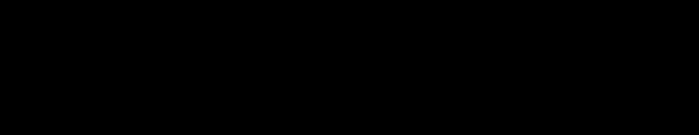
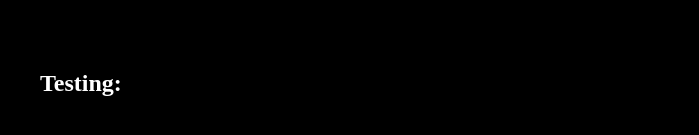
Before and after one commit to ariveroi/nextjs-amplify, a Next.js app: page /env in a window 1280 px wide. Shown: the part 173-308 px from the top of the page, without its empty margins (0-699 px from the left). Built offline with nearby package versions, Linux system fonts and the light colour scheme.

Commit message:
testing branch

```diff
--- a/pages/env.jsx
+++ b/pages/env.jsx
@@ -6,7 +6,7 @@
   return (
     <PageLayout title="News App - Env Varibales" header="Env Varibales">
       <section className={styles.container}>
-        <h1>{env}</h1>
+        <h1>Testing: {env}</h1>
       </section>
     </PageLayout>
   );
```
